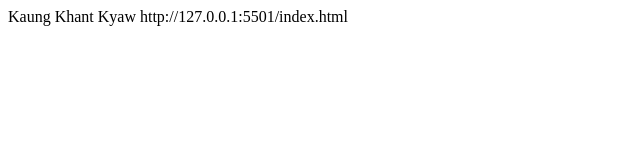
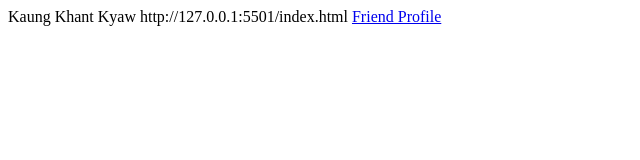
Before and after one commit to Sythez-TheGoat/lab031, a plain HTML site: page index.html in a window 1280 px wide. Shown: the whole page, without its empty margins (0-640 px from the left). Drawn offline with Linux system fonts and the light colour scheme.

Commit message:
Add link in index.html

```diff
--- a/index.html
+++ b/index.html
@@ -1,2 +1,3 @@
 Kaung Khant Kyaw
 http://127.0.0.1:5501/index.html
+<a href="newProfile.html">Friend Profile</a>
```
